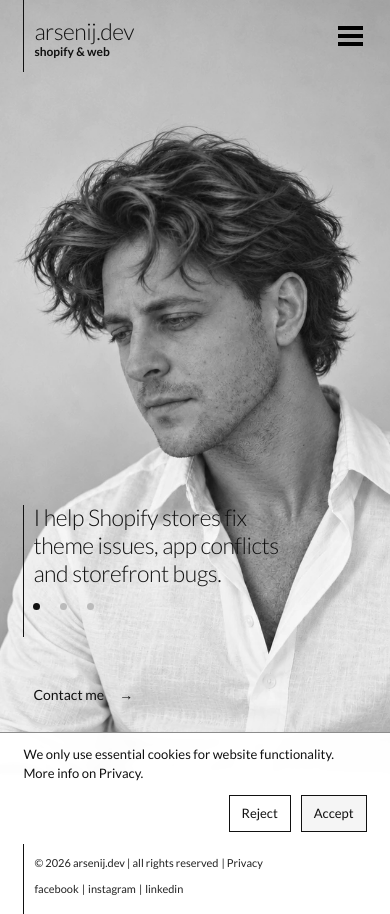
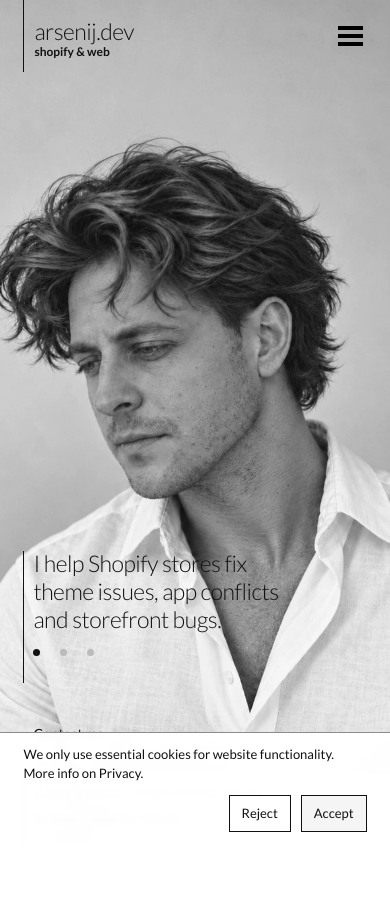
Before and after one commit to Arsenas/av-webdev, a React (Vite) app: page / in a window 390 px wide. After the commit the page ends 844 px from the top, so only its background shows below. Built offline with nearby package versions, Linux system fonts and the light colour scheme.

Commit message:
Remove mobile homepage footer gap and overlay translucent footer

```diff
--- a/src/styles/reference.css
+++ b/src/styles/reference.css
@@ -266,7 +266,7 @@ body:has(.nav-overlay.open) .site-footer :focus-visible { outline-color: white;
 @media(max-width:1024px) {
   :root { --footer-h: 70px; }
   .site-header.on-home:not(.menu-open) { background: transparent; }
-  .hero { display: block; height: calc(100svh - var(--footer-h)); min-height: 650px; padding: 0; }
+  .hero { display: block; height: 100svh; min-height: 720px; padding: 0; }
   .hero-media-wrap { position: absolute; inset: 0; width: 100%; height: 100%; overflow: hidden; }
   .hero-media-wrap picture { display: block; width: 100%; height: 100%; }
   .hero-media { position: absolute; top: 0; right: 0; width: auto; height: 100%; max-width: none; mask-image: linear-gradient(to right,transparent,#000 30%); opacity: 1; }
@@ -277,7 +277,7 @@ body:has(.nav-overlay.open) .site-footer :focus-visible { outline-color: white;
   .hero-copy-mobile { display: block; }
   .hero-dots { padding-top: 16px; gap: 20px; }
   .hero-contact { position: absolute; left: calc(var(--edge) + 10px); top: calc(65% + 170px); bottom: auto; min-height: 44px; display: flex; align-items: center; font-size: 14px; }
-  body:has(.hero.full-bleed) .site-footer { position: relative; background: rgba(255,255,255,.85); }
+  body:has(.hero.full-bleed) .site-footer { position: fixed; bottom: 0; background: rgba(255,255,255,.62); }
   body:has(.hero.full-bleed) .footer-inner { min-height: 70px; gap: 4px; padding-block: 8px; }
 }
 /* Reference menu: narrow black panel with the current page visible on the right. */
@@ -295,3 +295,14 @@ body:has(.nav-overlay.open) .site-footer :focus-visible { outline-color: white;
   .nav-menu { top: 48%; }
   .nav-menu a { font-size: 24px; }
 }
+
+/* Reserve room for the overlay without adding a white strip below the image. */
+@media(max-width:1024px) {
+  main.container.section:has(.hero) { min-height: 0; }
+  .hero-contact { top: auto; bottom: calc(var(--footer-h) + 18px); }
+}
+@media(max-width:1024px) and (max-height:780px) {
+  .hero { min-height: 780px; }
+  .hero-text { top: 62%; }
+  .hero-title { font-size: 23px; }
+}
```
